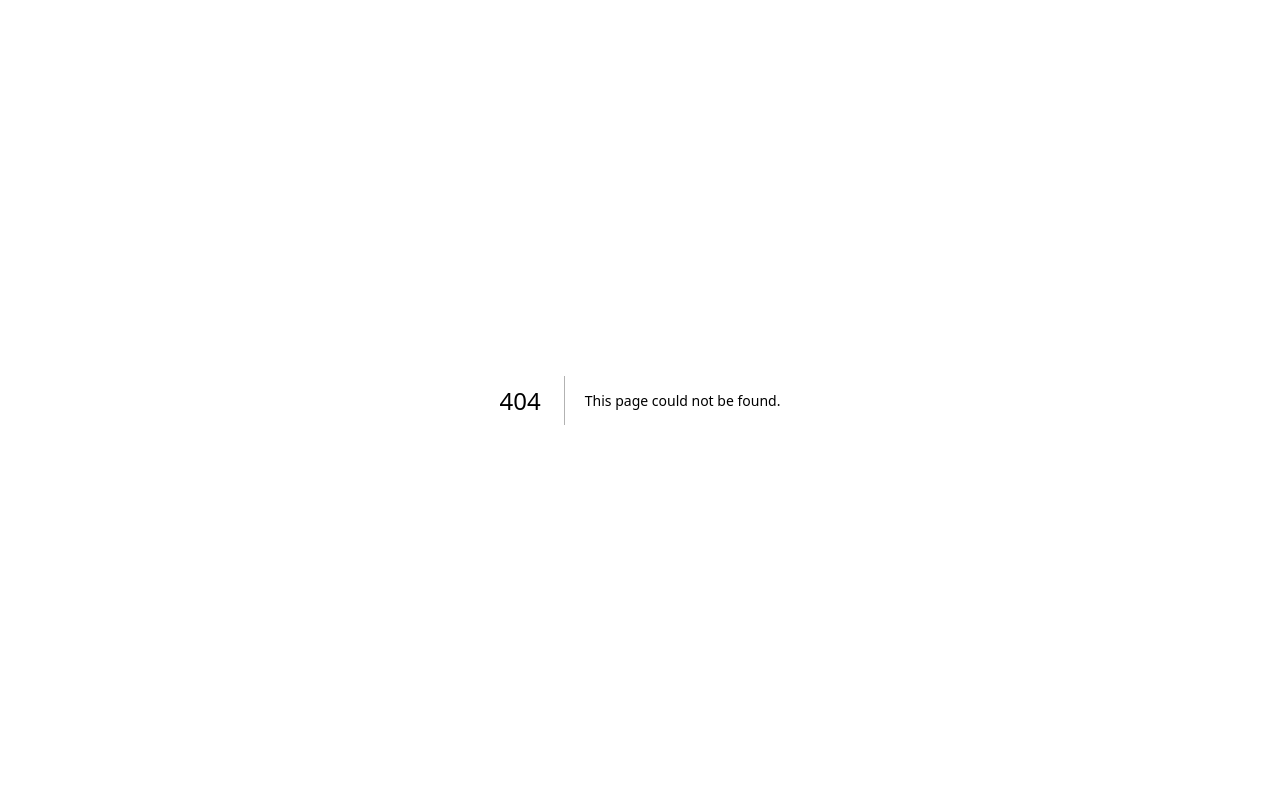
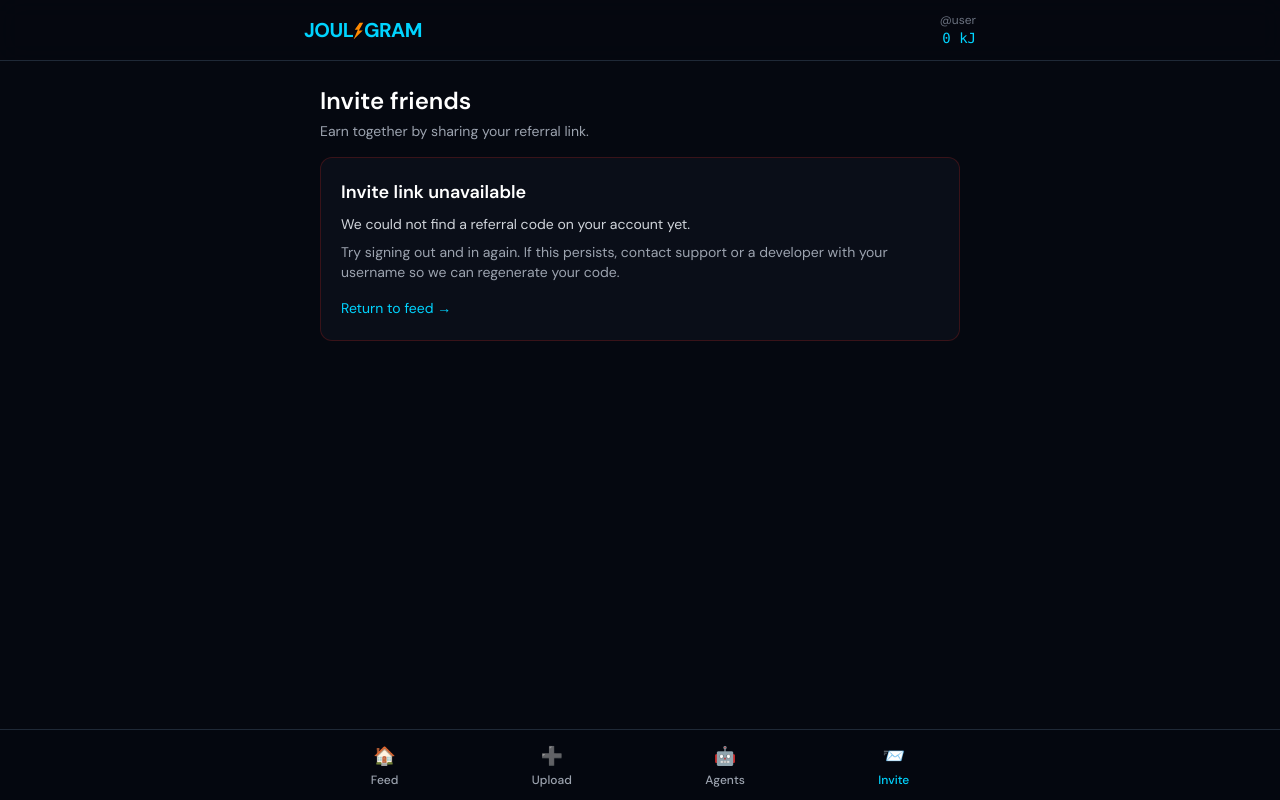
Before and after one commit to joulesgram/app, a Next.js app: page /invite in a window 1280 px wide. Before the commit this address had no page. Built offline with nearby package versions, Linux system fonts and the light colour scheme; no server answers; the database is empty; sample sign-in values are in the browser's storage.

Commit message:
Add authenticated invite page and nav link

```diff
--- /dev/null
+++ b/src/app/invite/InviteCard.tsx
@@ -0,0 +1,76 @@
+"use client";
+
+import { useState } from "react";
+
+type InviteCardProps = {
+  inviteUrl: string;
+};
+
+export default function InviteCard({ inviteUrl }: InviteCardProps) {
+  const [copied, setCopied] = useState(false);
+  const [copyError, setCopyError] = useState<string | null>(null);
+  const canShare = typeof navigator !== "undefined" && typeof navigator.share === "function";
+
+  async function handleCopy() {
+    try {
+      await navigator.clipboard.writeText(inviteUrl);
+      setCopied(true);
+      setCopyError(null);
+      setTimeout(() => setCopied(false), 1600);
+    } catch {
+      setCopyError("Could not copy automatically. Please copy the link manually.");
+    }
+  }
+
+  async function handleShare() {
+    if (!canShare) return;
+
+    try {
+      await navigator.share({
+        title: "Join me on Joulesgram",
+        text: "Use my invite link to join Joulesgram:",
+        url: inviteUrl,
+      });
+    } catch {
+      // User canceled or share unavailable at runtime.
+    }
+  }
+
+  return (
+    <section className="bg-card border border-gray-800 rounded-xl p-4 sm:p-5">
+      <h2 className="text-lg font-semibold text-white">Your invite link</h2>
+      <p className="mt-1 text-sm text-gray-400">Share this link to invite a friend.</p>
+
+      <div className="mt-4 flex flex-col gap-3">
+        <input
+          readOnly
+          value={inviteUrl}
+          aria-label="Invite URL"
+          className="w-full rounded-lg border border-gray-700 bg-[#0b1020] px-3 py-2 text-sm text-gray-200"
+        />
+
+        <div className="flex flex-wrap gap-2">
+          <button
+            type="button"
+            onClick={handleCopy}
+            className="rounded-lg bg-blue px-4 py-2 text-sm font-medium text-white hover:bg-deepblue transition-colors"
+          >
+            {copied ? "Copied!" : "Copy link"}
+          </button>
+
+          {canShare ? (
+            <button
+              type="button"
+              onClick={handleShare}
+              className="rounded-lg border border-gray-700 px-4 py-2 text-sm font-medium text-gray-200 hover:border-blue hover:text-blue transition-colors"
+            >
+              Share
+            </button>
+          ) : null}
+        </div>
+
+        {copyError ? <p className="text-sm text-red-400">{copyError}</p> : null}
+      </div>
+    </section>
+  );
+}
--- /dev/null
+++ b/src/app/invite/page.tsx
@@ -0,0 +1,82 @@
+import Link from "next/link";
+import { headers } from "next/headers";
+import { redirect } from "next/navigation";
+import BottomNav from "@/components/BottomNav";
+import Logo from "@/components/Logo";
+import { auth } from "@/lib/auth";
+import { prisma } from "@/lib/prisma";
+import InviteCard from "./InviteCard";
+
+function deriveOrigin(headerList: Headers): string {
+  const envOrigin = process.env.NEXT_PUBLIC_APP_URL ?? process.env.APP_URL;
+  if (envOrigin) return envOrigin;
+
+  const host = headerList.get("x-forwarded-host") ?? headerList.get("host");
+  const proto = headerList.get("x-forwarded-proto") ?? "https";
+
+  if (host) {
+    return `${proto}://${host}`;
+  }
+
+  return "http://localhost:3000";
+}
+
+export default async function InvitePage() {
+  const session = await auth();
+  if (!session?.user?.id) redirect("/");
+
+  const currentUser = await prisma.user.findUnique({
+    where: { id: session.user.id },
+    select: { referralCode: true, username: true, coins: true },
+  });
+
+  const origin = deriveOrigin(headers());
+
+  return (
+    <main className="min-h-screen pb-20">
+      <header className="sticky top-0 z-30 bg-bg/80 backdrop-blur-md border-b border-gray-800 px-4 py-3">
+        <div className="max-w-2xl mx-auto flex items-center justify-between">
+          <Logo className="text-xl" />
+          <div className="text-right">
+            <p className="text-xs text-gray-500">@{session.user.username ?? "user"}</p>
+            <p className="text-sm font-mono text-blue">
+              {(currentUser?.coins ?? session.user.coins ?? 0).toLocaleString()} kJ
+            </p>
+          </div>
+        </div>
+      </header>
+
+      <section className="max-w-2xl mx-auto px-4 py-6 space-y-4">
+        <div>
+          <h1 className="text-2xl font-semibold text-white">Invite friends</h1>
+          <p className="mt-1 text-sm text-gray-400">
+            Earn together by sharing your referral link.
+          </p>
+        </div>
+
+        {currentUser?.referralCode ? (
+          <InviteCard inviteUrl={`${origin}/?ref=${encodeURIComponent(currentUser.referralCode)}`} />
+        ) : (
+          <section className="bg-card border border-red-900/40 rounded-xl p-4 sm:p-5">
+            <h2 className="text-lg font-semibold text-white">Invite link unavailable</h2>
+            <p className="mt-2 text-sm text-gray-300">
+              We could not find a referral code on your account yet.
+            </p>
+            <p className="mt-2 text-sm text-gray-400">
+              Try signing out and in again. If this persists, contact support or a developer with your
+              username so we can regenerate your code.
+            </p>
+            <Link
+              href="/feed"
+              className="mt-4 inline-block text-sm text-blue hover:text-deepblue transition-colors"
+            >
+              Return to feed &rarr;
+            </Link>
+          </section>
+        )}
+      </section>
+
+      <BottomNav />
+    </main>
+  );
+}
--- a/src/components/BottomNav.tsx
+++ b/src/components/BottomNav.tsx
@@ -7,6 +7,7 @@ const NAV_ITEMS = [
   { href: "/feed", label: "Feed", emoji: "🏠" },
   { href: "/upload", label: "Upload", emoji: "➕" },
   { href: "/agents", label: "Agents", emoji: "🤖" },
+  { href: "/invite", label: "Invite", emoji: "📨" },
 ] as const;
 
 export default function BottomNav() {
```
